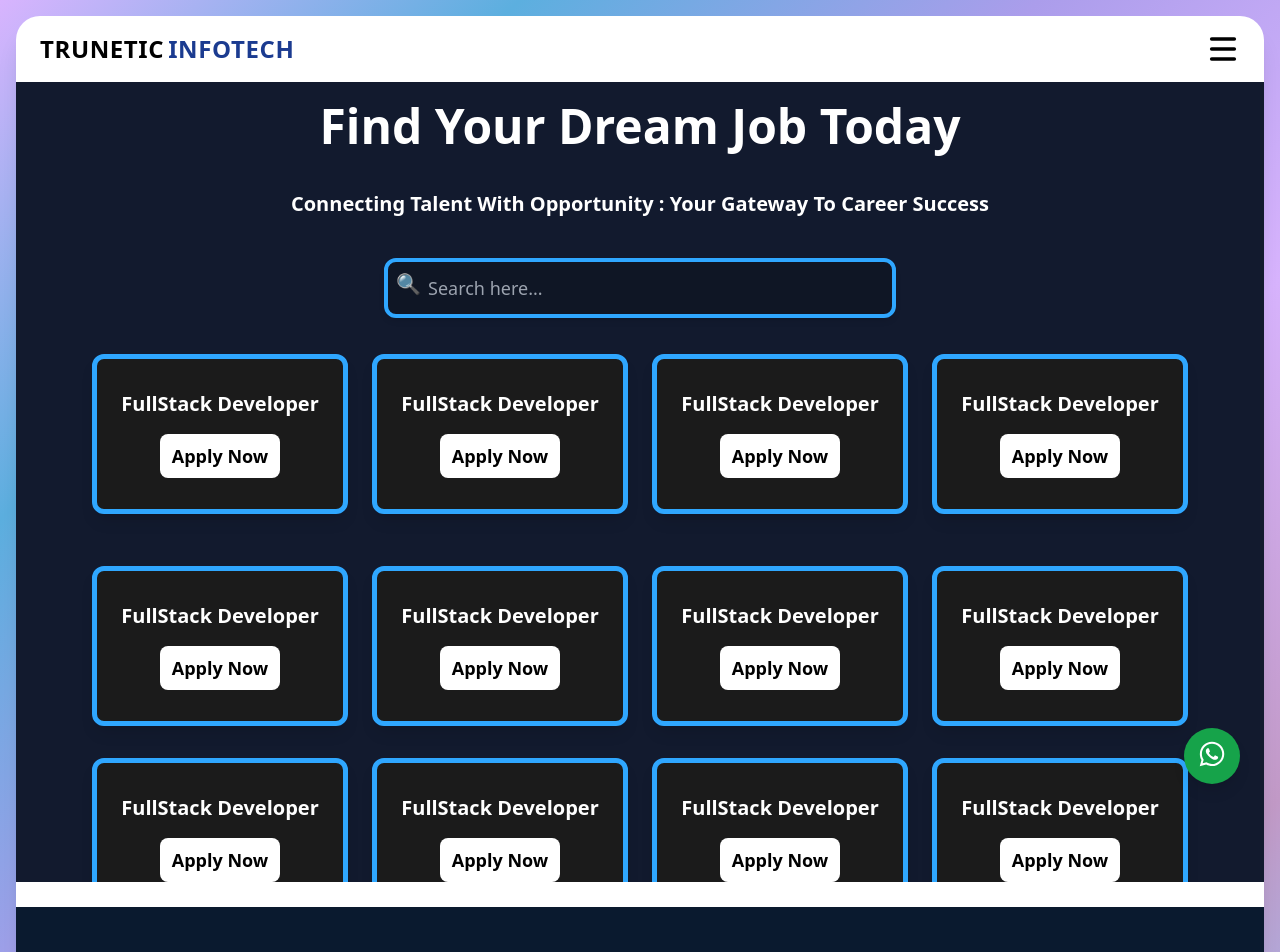
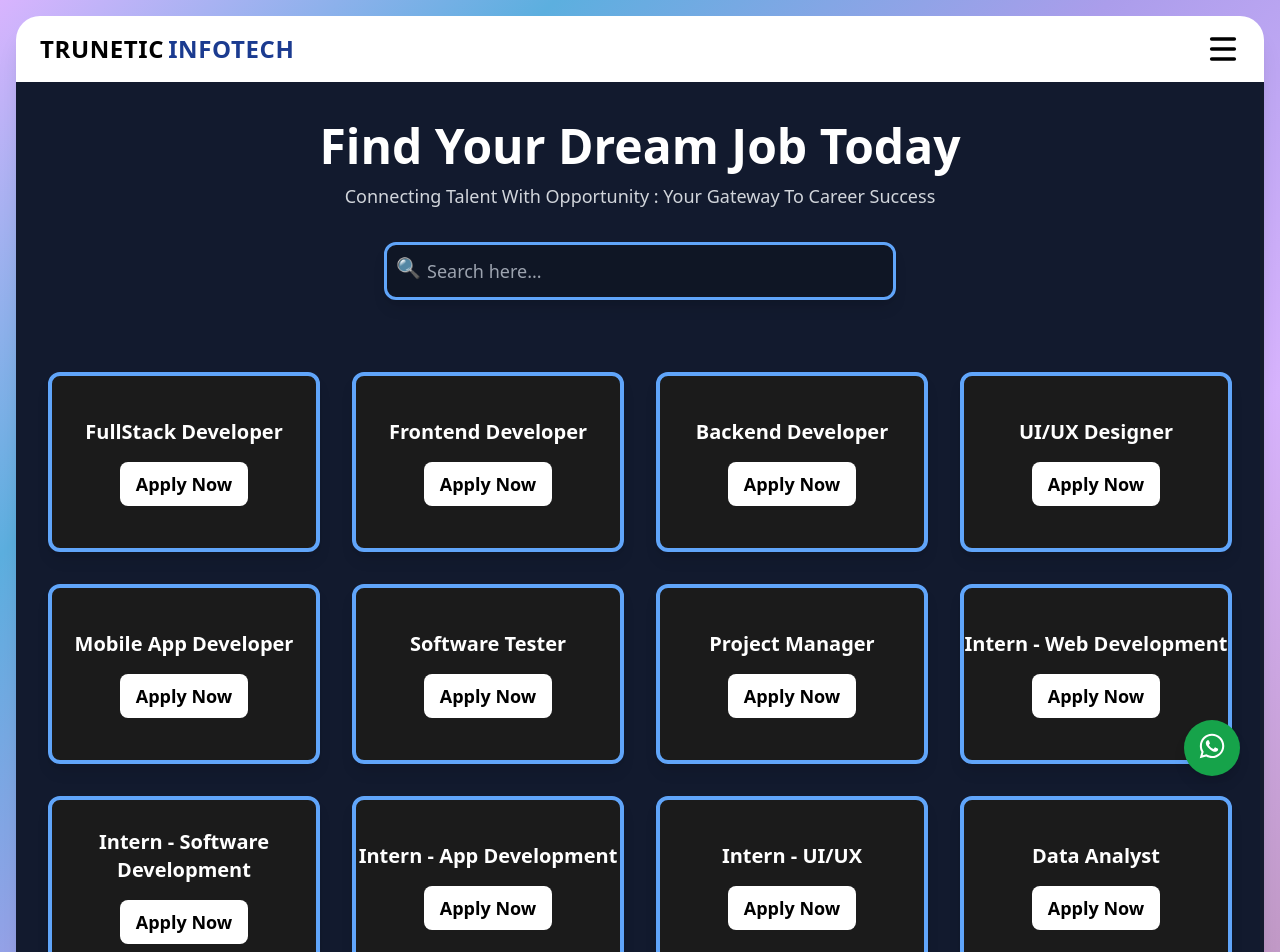
Before and after one commit to Trunetic-Infotech/Official_Company_website, a React (Vite) app: page /career in a window 1280 px wide. Shown: the top 952 px of the page. Built offline with nearby package versions, Linux system fonts and the light colour scheme.

Commit message:
Website Chnges

```diff
--- a/src/components/FooterC.jsx
+++ b/src/components/FooterC.jsx
@@ -145,7 +145,7 @@
           href="https://wa.me/9372969593"
           target="_blank"
           rel="noopener noreferrer"
-          className="fixed bottom-4 right-10 bg-green-600 text-white p-3 rounded-full shadow-lg hover:bg-green-500 transition-all"
+          className="fixed bottom-4 right-10 md:bottom-28 lg:bottom-6 bg-green-600 text-white p-3 rounded-full shadow-lg hover:bg-green-500 transition-all"
         >
           <FontAwesomeIcon icon={faWhatsapp} className="w-8 h-7" />
         </a>
--- a/src/components/OurServicesC.jsx
+++ b/src/components/OurServicesC.jsx
@@ -14,7 +14,7 @@
       onMouseEnter={() => setHover(true)}
       onMouseLeave={() => setHover(false)}
       className={`
-        relative rounded-xl p-8 min-h-[240px] cursor-pointer
+        relative rounded-xl p-8 min-h-[200px] cursor-pointer
         border transition-all duration-500 overflow-hidden
         ${
           hover
@@ -28,7 +28,7 @@
         src={img}
         alt={title}
         className={`w-14 h-14 mx-auto mb-4 transition-all duration-500
-          ${hover ? "opacity-100 -translate-y-3" : "opacity-100 translate-y-0"}
+          ${hover ? "opacity-0 -translate-y-3" : "opacity-100 translate-y-0"}
         `}
       />
 
--- a/src/pages/Career.jsx
+++ b/src/pages/Career.jsx
@@ -9,14 +9,25 @@
 
 const cardAnim = {
   hidden: { opacity: 0, scale: 0.9 },
-  visible: {
-    opacity: 1,
-    scale: 1,
-    transition: { duration: 0.7 }
-  },
+  visible: { opacity: 1, scale: 1, transition: { duration: 0.7 } },
 };
 
 function Career() {
+  const jobs = [
+    "FullStack Developer",
+    "Frontend Developer",
+    "Backend Developer",
+    "UI/UX Designer",
+    "Mobile App Developer",
+    "Software Tester",
+    "Project Manager",
+    "Intern - Web Development",
+    "Intern - Software Development",
+    "Intern - App Development",
+    "Intern - UI/UX",
+    "Data Analyst",
+  ];
+
   return (
     <>
       <Helmet>
@@ -24,97 +35,68 @@
       </Helmet>
 
       <motion.div
-        className="h-screen overflow-auto bg-[#121A2E] mb-[2%]"
+        className="min-h-screen overflow-auto bg-[#121A2E] pb-20"
         initial="hidden"
         animate="visible"
       >
-
-        {/* HEADING SECTION */}
-        <motion.div variants={fadeUp}>
-          <h1 className="text-center font-bold text-white sm:text-2xl text-3xl md:text-4xl lg:text-5xl p-5">
+        {/* ================== HEADING ================== */}
+        <motion.div variants={fadeUp} className="pt-10">
+          <h1 className="text-center font-bold text-white text-3xl sm:text-4xl lg:text-5xl">
             Find Your Dream Job Today
           </h1>
-          <h1 className="text-center font-bold text-white text-xl p-5">
+          <p className="text-center font-medium text-gray-300 text-lg mt-3">
             Connecting Talent With Opportunity : Your Gateway To Career Success
-          </h1>
+          </p>
         </motion.div>
 
-        {/* SEARCH BOX */}
-        <motion.div variants={fadeUp} className="flex justify-center mt-5">
+        {/* ================== SEARCH BOX ================== */}
+        <motion.div variants={fadeUp} className="flex justify-center mt-8">
           <div className="relative w-[80vw] sm:w-[60vw] md:w-[40vw]">
             <input
               type="text"
               placeholder="Search here..."
-              className="w-full p-3 pl-10 text-lg border-[4px] border-[#2FA7FF] rounded-xl
-              focus:outline-none focus:ring-2 focus:ring-blue-500 shadow-md bg-[#0f1625] text-white"
+              className="w-full p-3 pl-10 text-lg border-[3px] border-blue-400 rounded-xl
+              focus:outline-none focus:ring-2 focus:ring-blue-500 shadow-lg
+              bg-[#0f1625] text-white placeholder-gray-400"
             />
             <span className="absolute left-3 top-3 text-gray-400 text-xl">🔍</span>
           </div>
         </motion.div>
 
-        {/* JOB CARDS GROUP 1 */}
-        <div className="flex flex-wrap justify-center gap-6 p-4 my-5">
-          {[1,2,3,4].map((item) => (
+        {/* ================== JOB CARDS GRID ================== */}
+        <motion.div
+          variants={{
+            hidden: {},
+            visible: { transition: { staggerChildren: 0.15 } },
+          }}
+          className="grid grid-cols-1 sm:grid-cols-2 md:grid-cols-3 lg:grid-cols-4
+          gap-8 p-8 mt-10"
+        >
+          {jobs.map((title, i) => (
             <motion.div
-              key={item}
+              key={i}
               variants={cardAnim}
-              whileHover={{ scale: 1.05 }}
-              className="h-[20vh] w-[80vw] sm:w-[45vw] md:w-[20vw]
-              border-[5px] border-[#2FA7FF] flex flex-col justify-center
-              items-center gap-4 bg-[#1b1b1b] rounded-xl shadow-lg"
+              whileInView="visible"
+              whileHover={{
+                scale: 1.05,
+                boxShadow: "0px 0px 25px rgba(0, 182, 255, 0.4)",
+                borderColor: "#00b7ff",
+              }}
+              className="h-[22vh] min-h-[180px] bg-[#1b1b1b] border-[4px] border-blue-400
+              rounded-xl flex flex-col justify-center items-center text-center
+              gap-4 shadow-lg transition-all duration-300"
             >
-              <h1 className="text-white font-bold text-xl text-center">
-                FullStack Developer
+              <h1 className="text-white font-bold text-lg sm:text-xl">
+                {title}
               </h1>
-              <button className="bg-white px-3 py-2 rounded-lg text-lg font-semibold hover:bg-gray-200">
+
+              <button className="bg-white px-4 py-2 rounded-lg text-lg font-semibold
+              hover:bg-gray-200 transition-all duration-200">
                 Apply Now
               </button>
             </motion.div>
           ))}
-        </div>
-
-        {/* JOB CARDS GROUP 2 */}
-        <div className="flex flex-wrap justify-center gap-6 p-4">
-          {[1,2,3,4].map((item) => (
-            <motion.div
-              key={item}
-              variants={cardAnim}
-              whileHover={{ scale: 1.05 }}
-              className="h-[20vh] w-[80vw] sm:w-[45vw] md:w-[20vw]
-              border-[5px] border-[#2FA7FF] flex flex-col justify-center
-              items-center gap-4 bg-[#1b1b1b] rounded-xl shadow-lg"
-            >
-              <h1 className="text-white font-bold text-xl text-center">
-                FullStack Developer
-              </h1>
-              <button className="bg-white px-3 py-2 rounded-lg text-lg font-semibold hover:bg-gray-200">
-                Apply Now
-              </button>
-            </motion.div>
-          ))}
-        </div>
-
-        {/* JOB CARDS GROUP 3 */}
-        <div className="flex flex-wrap justify-center gap-6 p-4">
-          {[1,2,3,4].map((item) => (
-            <motion.div
-              key={item}
-              variants={cardAnim}
-              whileHover={{ scale: 1.05 }}
-              className="h-[20vh] w-[80vw] sm:w-[45vw] md:w-[20vw]
-              border-[5px] border-[#2FA7FF] flex flex-col justify-center
-              items-center gap-4 bg-[#1b1b1b] rounded-xl shadow-lg"
-            >
-              <h1 className="text-white font-bold text-xl text-center">
-                FullStack Developer
-              </h1>
-              <button className="bg-white px-3 py-2 rounded-lg text-lg font-semibold hover:bg-gray-200">
-                Apply Now
-              </button>
-            </motion.div>
-          ))}
-        </div>
-
+        </motion.div>
       </motion.div>
     </>
   );
--- a/src/pages/Home.jsx
+++ b/src/pages/Home.jsx
@@ -20,7 +20,7 @@
      <IndustriesC/>
      <TechnologiesC/>
      <TestimonialsC/>
-     <FooterC/>
+
     </div>
   )
 }
--- a/src/pages/Services.jsx
+++ b/src/pages/Services.jsx
@@ -10,196 +10,125 @@
 import { Helmet } from "react-helmet";
 import { motion } from "framer-motion";
 
-function Services() {
+const Services = () => {
+  const services = [
+    {
+      title: "Software Development",
+      img: software,
+      text: "We build scalable, high-performance websites tailored for business solutions.",
+      link: "/softwaredevelopment",
+    },
+    {
+      title: "App Development",
+      img: mobile,
+      text: "Creating intuitive and engaging mobile applications.",
+      link: "/appdevelopment",
+    },
+    {
+      title: "Internship",
+      img: intership,
+      text: "Kick-start your career with our hands-on internship programs.",
+      link: "/internship",
+    },
+    {
+      title: "CRM Software",
+      img: crm,
+      text: "Build stronger customer relationships with our smart CRM software.",
+      link: "/crm",
+    },
+    {
+      title: "Web Development",
+      img: web,
+      text: "Creating user-friendly interfaces with a focus on seamless experience.",
+      link: "/webdevelopment",
+    },
+    {
+      title: "ERP System",
+      img: erp,
+      text: "Our ERP system brings every department together for seamless workflow.",
+      link: "/erp",
+    },
+  ];
+
   return (
     <>
       <Helmet>
         <title>Our Services</title>
       </Helmet>
 
-      <div>
-        {/* Banner Section */}
+      <div className="bg-[#f7f9fc] min-h-screen pb-12">
+
+        {/* ================= Banner ================= */}
         <motion.div
           initial={{ opacity: 0, y: -40 }}
-          whileInView={{ opacity: 1, y: 0 }}
+  animate={{ opacity: 1, y: 0 }}
   transition={{ duration: 0.8 }}
-          className="relative w-full h-[50vh] p-10 mx-auto"
+          className="relative w-full h-[50vh] rounded-xl overflow-hidden"
         >
           <img
             src={bannerimage}
             alt="banner"
-            className="w-full h-full object-cover rounded-xl "
+            className="w-full h-full object-cover"
           />
 
-          <p className="absolute bottom-0 mb-20 text-white flex items-center mx-10 p-10 text-2xl sm:text-5xl font-bold">
-            Innovative Software <br /> Solutions For Every Need
-          </p>
-        </motion.div>
+          <div className="absolute inset-0 bg-gradient-to-b from-black/50 to-black/20" />
 
-        {/* Cards Section 1 */}
-        <motion.div
-          initial="hidden"
-          whileInView="visible"
-          variants={{
-            visible: { transition: { staggerChildren: 0.2 } },
-          }}
-          className="flex flex-col md:flex-row flex-wrap justify-center gap-10 md:gap-20 p-5"
-        >
-          {/* Card 1 */}
-          <Link to="/softwaredevelopment">
-            <motion.div
-              variants={{
-                hidden: { opacity: 0, y: 40 },
-                visible: { opacity: 1, y: 0 },
-              }}
-              transition={{ duration: 0.8 }}
-              className="flex flex-col md:flex-row items-center bg-white rounded-xl shadow-lg
-              p-4 gap-4 m-2 sm:mx-10 w-full max-w-md sm:max-w-lg border-[4px] border-[#3F67AF]"
-            >
-              <img src={software} alt="software icon" className="w-28 h-26 object-contain rounded-lg" />
-
-              <div className="flex flex-col gap-2">
-                <h1 className="text-xl md:text-2xl font-bold text-gray-800">Software Development</h1>
-                <p className="text-gray-600 text-sm md:text-lg font-semibold leading-relaxed">
-                  We build scalable, high-performance websites tailored for business solutions.
+          <div className="absolute bottom-10 left-10 bg-white/20 backdrop-blur-md px-6 py-4 rounded-xl shadow-lg">
+            <p className="text-white text-2xl sm:text-4xl font-bold leading-snug drop-shadow-xl">
+              Innovative Software
+              <br />
+              Solutions For Every Need
             </p>
           </div>
         </motion.div>
-          </Link>
 
-          {/* Card 2 */}
-          <Link to="/appdevelopment">
+        {/* ================= Section Title ================= */}
+        <motion.h1
+          initial={{ opacity: 0, scale: 0.9 }}
+          whileInView={{ opacity: 1, scale: 1 }}
+          transition={{ duration: 0.6 }}
+          className="text-center mt-12 text-4xl font-extrabold text-gray-800"
+        >
+          Our <span className="text-blue-600">Services</span>
+        </motion.h1>
+
+        <div className="w-24 h-1 bg-blue-600 rounded-full mx-auto mt-2" />
+
+        {/* ================= Cards Grid ================= */}
+        <div className="grid grid-cols-1 sm:grid-cols-2 lg:grid-cols-3 gap-10 mt-12 px-6">
+          {services.map((service, index) => (
+            <Link to={service.link} key={index}>
               <motion.div
-              variants={{
-                hidden: { opacity: 0, y: 40 },
-                visible: { opacity: 1, y: 0 },
-              }}
-              transition={{ duration: 0.8 }}
-              className="flex flex-col md:flex-row items-center bg-white rounded-xl shadow-lg
-              p-4 gap-4 m-2 sm:mx-10 w-full max-w-md sm:max-w-lg border-[4px] border-[#3F67AF]"
+                initial={{ opacity: 0, y: 40 }}
+  animate={{ opacity: 1, y: 0 }}
+  transition={{ duration: 0.7 }}
+                className="bg-white border border-gray-200 rounded-2xl shadow-md p-6
+                flex flex-col items-center text-center gap-4 hover:-translate-y-2
+                hover:shadow-2xl hover:border-blue-500 transition-all duration-300"
               >
-              <img src={mobile} alt="mobile icon" className="w-28 h-26 object-contain rounded-lg" />
+                <img
+                  src={service.img}
+                  alt={service.title}
+                  className="w-28 h-28 object-contain"
+                />
 
-              <div className="flex flex-col gap-2">
-                <h1 className="text-xl md:text-2xl font-bold text-gray-800">App Development</h1>
-                <p className="text-gray-600 text-sm md:text-lg font-semibold leading-relaxed">
-                  Creating intuitive and engaging mobile applications.
+                <h2 className="text-2xl font-bold text-gray-800">
+                  {service.title}
+                </h2>
+
+                <p className="text-gray-600 text-sm leading-relaxed">
+                  {service.text}
                 </p>
-              </div>
+
+                <div className="mt-2 w-14 h-1 bg-blue-600 rounded-full"></div>
               </motion.div>
             </Link>
-        </motion.div>
+          ))}
+        </div>
 
-        {/* Cards Section 2 */}
-        <motion.div
-          initial="hidden"
-          whileInView="visible"
-          variants={{
-            visible: { transition: { staggerChildren: 0.2 } },
-          }}
-          className="flex flex-col md:flex-row gap-10 md:gap-20 flex-wrap justify-center p-5"
-        >
-          {/* Card 3 */}
-          <Link to="/internship">
-            <motion.div
-              variants={{
-                hidden: { opacity: 0, y: 40 },
-                visible: { opacity: 1, y: 0 },
-              }}
-              transition={{ duration: 0.8 }}
-              className="flex flex-col md:flex-row items-center bg-white rounded-xl shadow-lg
-              p-4 gap-4 m-2 sm:mx-10 w-full max-w-md sm:max-w-lg border-[4px] border-[#3F67AF]"
-            >
-              <img src={intership} alt="internship icon" className="w-28 h-26 object-contain rounded-lg" />
-
-              <div className="flex flex-col gap-2">
-                <h1 className="text-xl md:text-2xl font-bold text-gray-800">Internship</h1>
-                <p className="text-gray-600 text-sm md:text-lg font-semibold leading-relaxed">
-                  Kick-start your career with our hands-on internship programs.
-                </p>
-              </div>
-            </motion.div>
-          </Link>
-
-          {/* Card 4 */}
-          <Link to="/crm">
-            <motion.div
-              variants={{
-                hidden: { opacity: 0, y: 40 },
-                visible: { opacity: 1, y: 0 },
-              }}
-              transition={{ duration: 0.8 }}
-              className="flex flex-col md:flex-row items-center bg-white rounded-xl shadow-lg
-              p-4 gap-4 m-2 sm:mx-10 w-full max-w-md sm:max-w-lg border-[4px] border-[#3F67AF]"
-            >
-              <img src={crm} alt="crm icon" className="w-28 h-26 object-contain rounded-lg" />
-
-              <div className="flex flex-col gap-2">
-                <h1 className="text-xl md:text-2xl font-bold text-gray-800">CRM Software</h1>
-                <p className="text-gray-600 text-sm md:text-lg font-semibold leading-relaxed">
-                  Build stronger customer relationships with our smart CRM software.
-                </p>
-              </div>
-            </motion.div>
-          </Link>
-        </motion.div>
-
-        {/* Cards Section 3 */}
-        <motion.div
-          initial="hidden"
-          whileInView="visible"
-          variants={{
-            visible: { transition: { staggerChildren: 0.2 } },
-          }}
-          className="flex flex-col md:flex-row gap-10 md:gap-20 flex-wrap justify-center p-5"
-        >
-          {/* Card 5 */}
-          <Link to="/webdevelopment">
-            <motion.div
-              variants={{
-                hidden: { opacity: 0, y: 40 },
-                visible: { opacity: 1, y: 0 },
-              }}
-              transition={{ duration: 0.8 }}
-              className="flex flex-col md:flex-row items-center bg-white rounded-xl shadow-lg
-              p-4 gap-4 m-2 sm:mx-10 w-full max-w-md sm:max-w-lg border-[4px] border-[#3F67AF]"
-            >
-              <img src={web} alt="web development icon" className="w-28 h-26 object-contain rounded-lg" />
-
-              <div className="flex flex-col gap-2">
-                <h1 className="text-xl md:text-2xl font-bold text-gray-800">Web Development</h1>
-                <p className="text-gray-600 text-sm md:text-lg font-semibold leading-relaxed">
-                  Creating user-friendly interfaces with a focus on seamless user experience.
-                </p>
-              </div>
-            </motion.div>
-          </Link>
-
-          {/* Card 6 */}
-          <Link to="/erp">
-            <motion.div
-              variants={{
-                hidden: { opacity: 0, y: 40 },
-                visible: { opacity: 1, y: 0 },
-              }}
-              transition={{ duration: 0.8 }}
-              className="flex flex-col md:flex-row items-center bg-white rounded-xl shadow-lg
-              p-4 gap-4 m-2 sm:mx-10 w-full max-w-md sm:max-w-lg border-[4px] border-[#3F67AF]"
-            >
-              <img src={erp} alt="erp icon" className="w-28 h-26 object-contain rounded-lg" />
-
-              <div className="flex flex-col gap-2">
-                <h1 className="text-xl md:text-2xl font-bold text-gray-800">ERP System</h1>
-                <p className="text-gray-600 text-sm md:text-lg font-semibold leading-relaxed">
-                  Our ERP software brings every department together for seamless workflow.
-                </p>
-              </div>
-            </motion.div>
-          </Link>
-        </motion.div>
       </div>
     </>
   );
-}
+};
 
 export default Services;
```
Also changed, not shown: src/components/Navbar.jsx (+4 -4 lines), src/pages/Projects.jsx (+44 -67 lines). Lines whose indentation alone changed are shown as unchanged.
